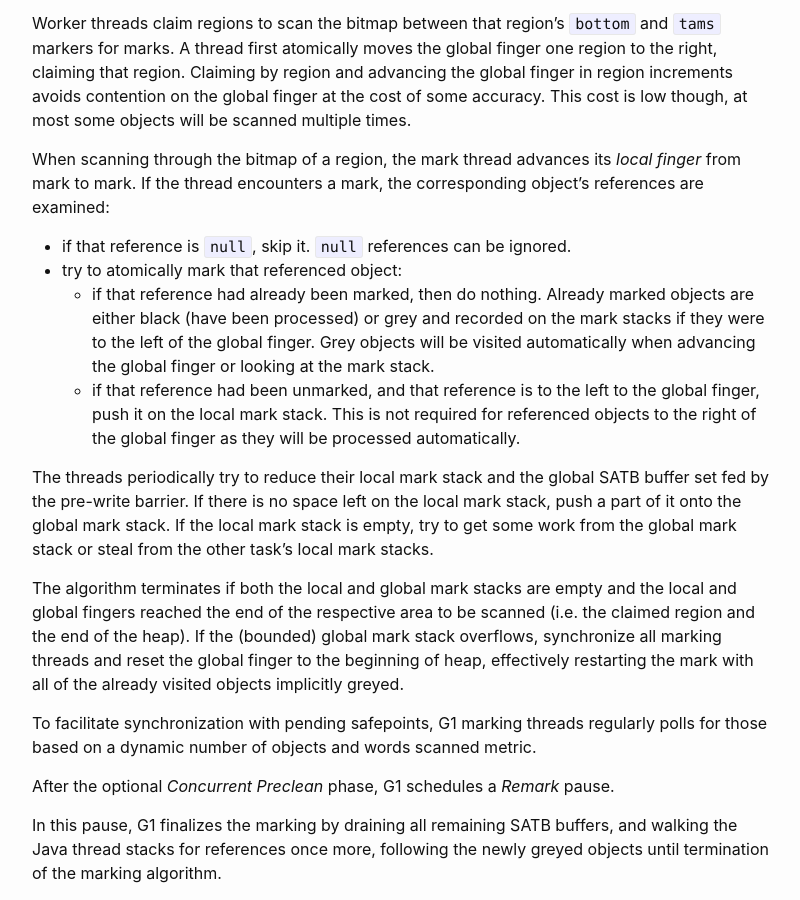
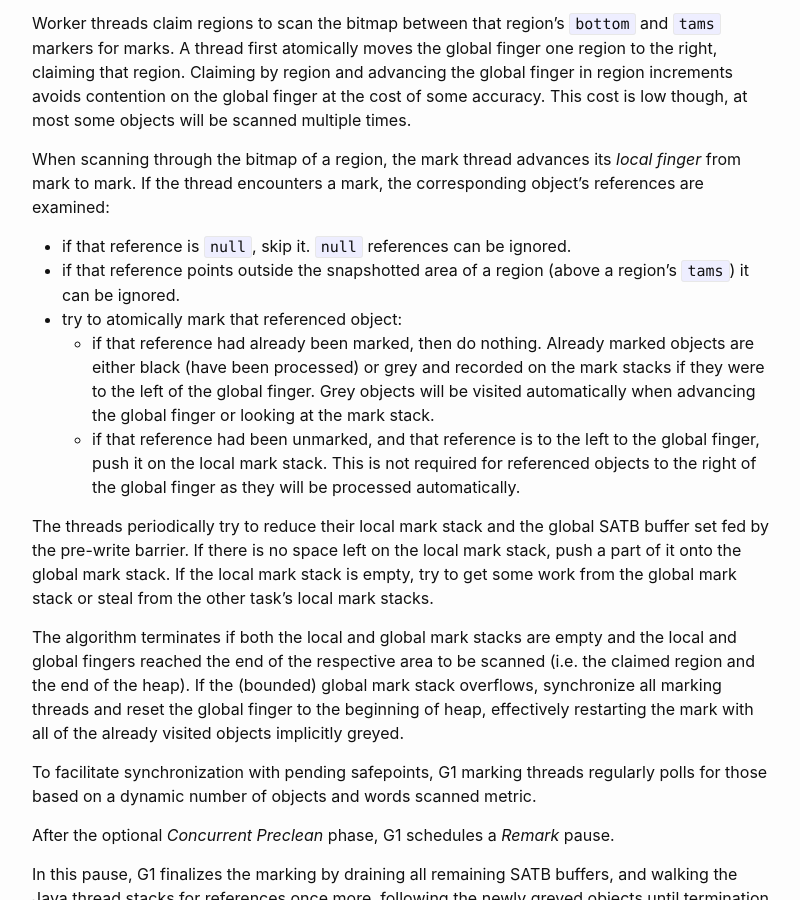
Before and after one commit to tschatzl/tschatzl.github.io, a Jekyll site: the page built from _posts/2022-08-04-concurrent-marking.md, in a window 1280 px wide and 900 px high, scrolled down 6373 px. Shown: the whole window, without its empty margins (238-1038 px from the left). Built offline with Jekyll 4.4.1, drawn with Linux system fonts in a browser that asks for light colours.

Commit message:
More clarification

```diff
--- a/_posts/2022-08-04-concurrent-marking.md
+++ b/_posts/2022-08-04-concurrent-marking.md
@@ -148,6 +148,7 @@ Worker threads claim regions to scan the bitmap between that region's `bottom` a
 When scanning through the bitmap of a region, the mark thread advances its *local finger* from mark to mark. If the thread encounters a mark, the corresponding object's references are examined:
 
   * if that reference is `null`, skip it. `null` references can be ignored.
+  * if that reference points outside the snapshotted area of a region (above a region's `tams`) it can be ignored.
   * try to atomically mark that referenced object:
     * if that reference had already been marked, then do nothing. Already marked objects are either black (have been processed) or grey and recorded on the mark stacks if they were to the left of the global finger. Grey objects will be visited automatically when advancing the global finger or looking at the mark stack.
     * if that reference had been unmarked, and that reference is to the left to the global finger, push it on the local mark stack. This is not required for referenced objects to the right of the global finger as they will be processed automatically.
```
